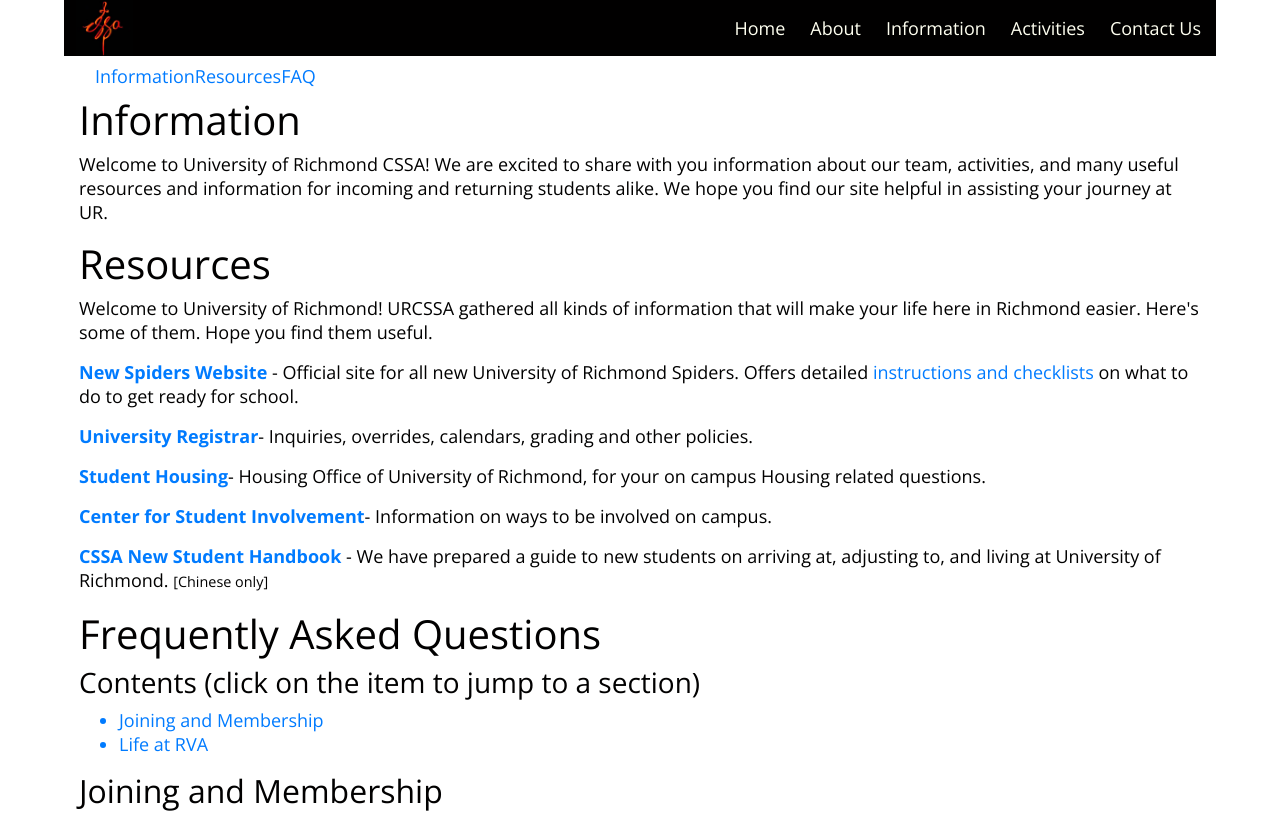
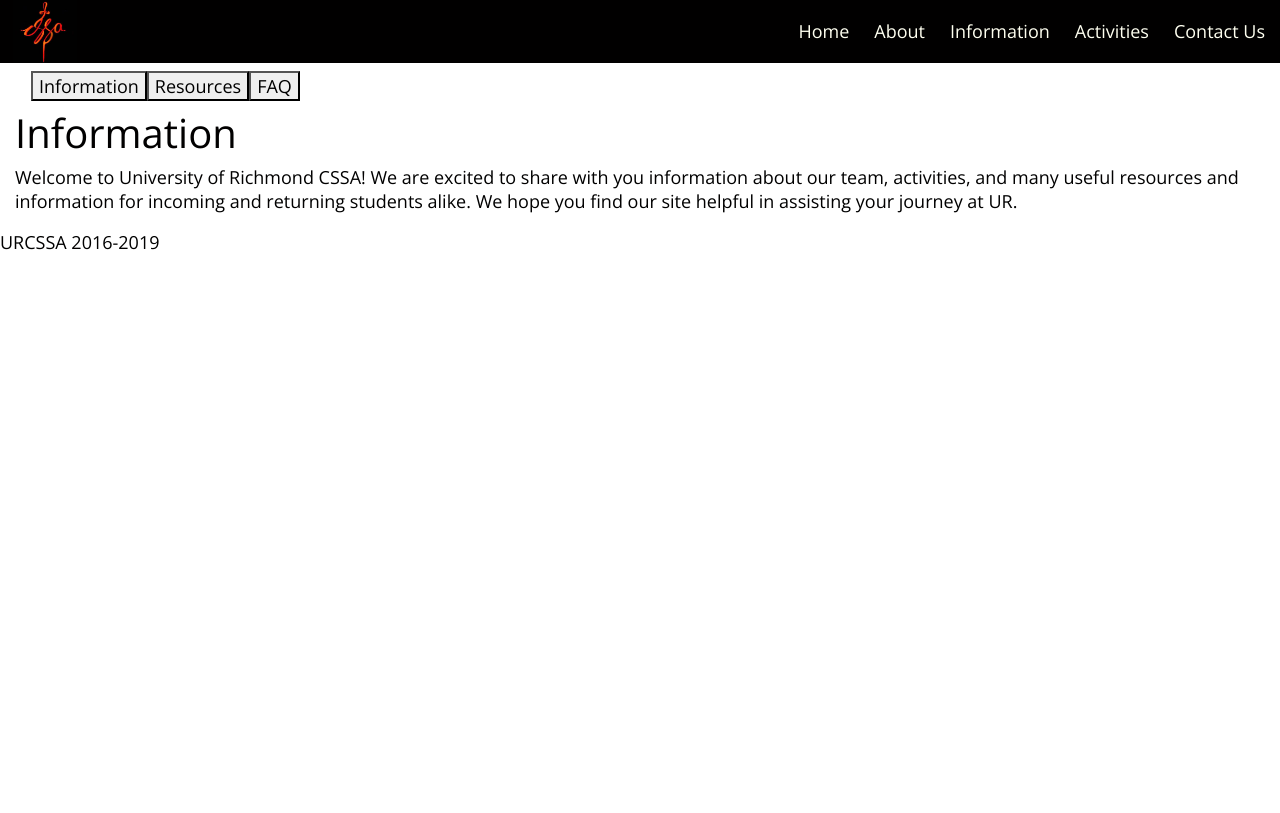
Before and after one commit to URCSSA/URCSSA_React, a React (Create React App) app in the folder web/: page /Information in a window 1280 px wide. Shown: the top 813 px of the page. Built offline with nearby package versions, Linux system fonts and the light colour scheme.

Commit message:
improved information page

```diff
--- a/web/src/Assets/css/default.min.css
+++ b/web/src/Assets/css/default.min.css
@@ -1 +1 @@
-body{font-family:'Open Sans',sans-serif;font-size:18px;color:#010000;font-weight:400;font-style:normal}a{text-decoration:none;-webkit-transition:.4s ease-in-out;-moz-transition:.4s ease-in-out;transition:.4s ease-in-out;cursor:pointer}a:hover{color:#ff1755;-webkit-transition:.4s ease-in-out;-moz-transition:.4s ease-in-out;transition:.4s ease-in-out;text-decoration:none}.container-fluid{line-height:24px}header{position:relative;display:block;width:100%;background:#010000;color:#fff;height:30%}header .logo{position:relative;margin-left:1%;top:3%;width:5%}header nav,header nav ul,header nav ul li{margin:0;padding:0}header nav{position:absolute;top:50%;right:15px;-webkit-transform:translateY(-50%);-moz-transform:translateY(-50%);transform:translateY(-50%)}header nav ul li{list-style-type:none;display:inline-block;margin-right:25px}header nav ul li.last{margin:0}header nav ul li a{font-size:100%;line-height:normal;color:ivory}body{width:90%;margin:auto}
+body{font-family:'Open Sans',sans-serif;font-size:18px;color:#010000;font-weight:400;font-style:normal}a{text-decoration:none;-webkit-transition:.4s ease-in-out;-moz-transition:.4s ease-in-out;transition:.4s ease-in-out;cursor:pointer}a:hover{color:#ff1755;-webkit-transition:.4s ease-in-out;-moz-transition:.4s ease-in-out;transition:.4s ease-in-out;text-decoration:none}.container-fluid{line-height:24px}header{position:relative;display:block;width:100%;background:#010000;color:#fff;height:30%}header .logo{position:relative;margin-left:1%;top:3%;width:5%}header nav,header nav ul,header nav ul li{margin:0;padding:0}header nav{position:absolute;top:50%;right:15px;-webkit-transform:translateY(-50%);-moz-transform:translateY(-50%);transform:translateY(-50%)}header nav ul li{list-style-type:none;display:inline-block;margin-right:25px}header nav ul li.last{margin:0}header nav ul li a{font-size:100%;line-height:normal;color:ivory}.sidenav{height:100%;width:160px;position:fixed;z-index:1;top:0;left:0;background-color:#111;overflow-x:hidden;padding-top:20px}
--- a/web/src/components/pages/information.js
+++ b/web/src/components/pages/information.js
@@ -1,24 +1,31 @@
 import React, { Component } from 'react';
 
 class Information extends Component {
+    constructor(props) {
+        super(props);
+        this.state = {display: "information"};
+        this.displayInformation = this.displayInformation.bind(this);
+        this.displayResources = this.displayResources.bind(this);
+        this.displayFaq = this.displayFaq.bind(this);
+    }
+
+    displayInformation() {
+        this.setState({display: "information"});
+    }
+
+    displayResources() {
+        this.setState({display: "resources"});
+    }
+
+    displayFaq() {
+        this.setState({display: "faq"});
+    }
+
     render() {
-        return (
-            <div className="container-fluid">
-
-                <nav className="navbar navbar-inverse navbar-fixed-top" id="sidebar-wrapper" role="navigation">
-                    <ul className="nav sidebar-nav">
-                        <li>
-                            <a href="#">Information</a>
-                        </li>
-                        <li>
-                            <a href="#">Resources</a>
-                        </li>
-                        <li>
-                            <a href="#">FAQ</a>
-                        </li>
-                    </ul>
-                </nav>
-
+        var content;
+        if(this.state.display === "information") {
+            content =
+            <div className="information">
                 <h1>
                     Information
                  </h1>
@@ -26,7 +33,10 @@
                 <p>
                     Welcome to University of Richmond CSSA! We are excited to share with you information about our team, activities, and many useful resources and information for incoming and returning students alike. We hope you find our site helpful in assisting your journey at UR.
                 </p>
-
+            </div>
+        } else if(this.state.display === "resources") {
+            content =
+            <div className="resources">
                 <h1>
                     Resources
                 </h1>
@@ -63,9 +73,10 @@
                     - We have prepared a guide to new students on arriving at, adjusting to, and living at University
                     of Richmond. <small>[Chinese only]</small>
                 </p>
-
-
-
+            </div>
+        } else if(this.state.display === "faq"){
+            content =
+            <div className="faq">
                 <h1>
                     Frequently Asked Questions
                 </h1>
@@ -78,7 +89,7 @@
                 </div>
 
                 <div class="faqTitle">
-                    <h2>Joining and Membership</h2>
+                    <a name="Joining and Membership"></a><h2>Joining and Membership</h2>
                 </div>
                 <div class="faqContainer">
                     <div class="faqQuestion">
@@ -150,13 +161,11 @@
                     <div class="faqQuestion">
                         <h3>
                             How does the mean plan work?
-
                         </h3>
                     </div>
                     <div class="faqAnswer">
                         <p>
                             Meal plan participation is required as part of on campus housing agreement. For most residence halls, students can choose Spider Unlimited, which includes unlimited meals at Heilman Dining Center and $760 Dining dollars per semester. This meal plan will include 2 guest meal and the dining dollors only roll over within the academic year. Student can also upgrade to Spider Plus Unlimited, which have $1060 dining dollar and unlimited meal.
-
                         </p>
                     </div>
                 </div>
@@ -188,7 +197,30 @@
                     </div>
                 </div>
             </div>
-    );
+
+        }
+        return (
+            <div className="container-fluid">
+
+                {/* Sidebar */}
+                <nav className="navbar navbar-inverse navbar-fixed-top" id="sidebar-wrapper" role="navigation">
+                    <ul className="nav sidebar-nav">
+                        <li>
+                            <button onClick={this.displayInformation}>Information</button>
+                        </li>
+                        <li>
+                            <button onClick={this.displayResources}>Resources</button>
+                        </li>
+                        <li>
+                            <button onClick={this.displayFaq}>FAQ</button>
+                        </li>
+                    </ul>
+                </nav>
+
+                {content}
+
+            </div>
+        );
     }
 }
 
```
Also changed, not shown: web/src/Assets/scss/default.scss (+12 -0 lines).
